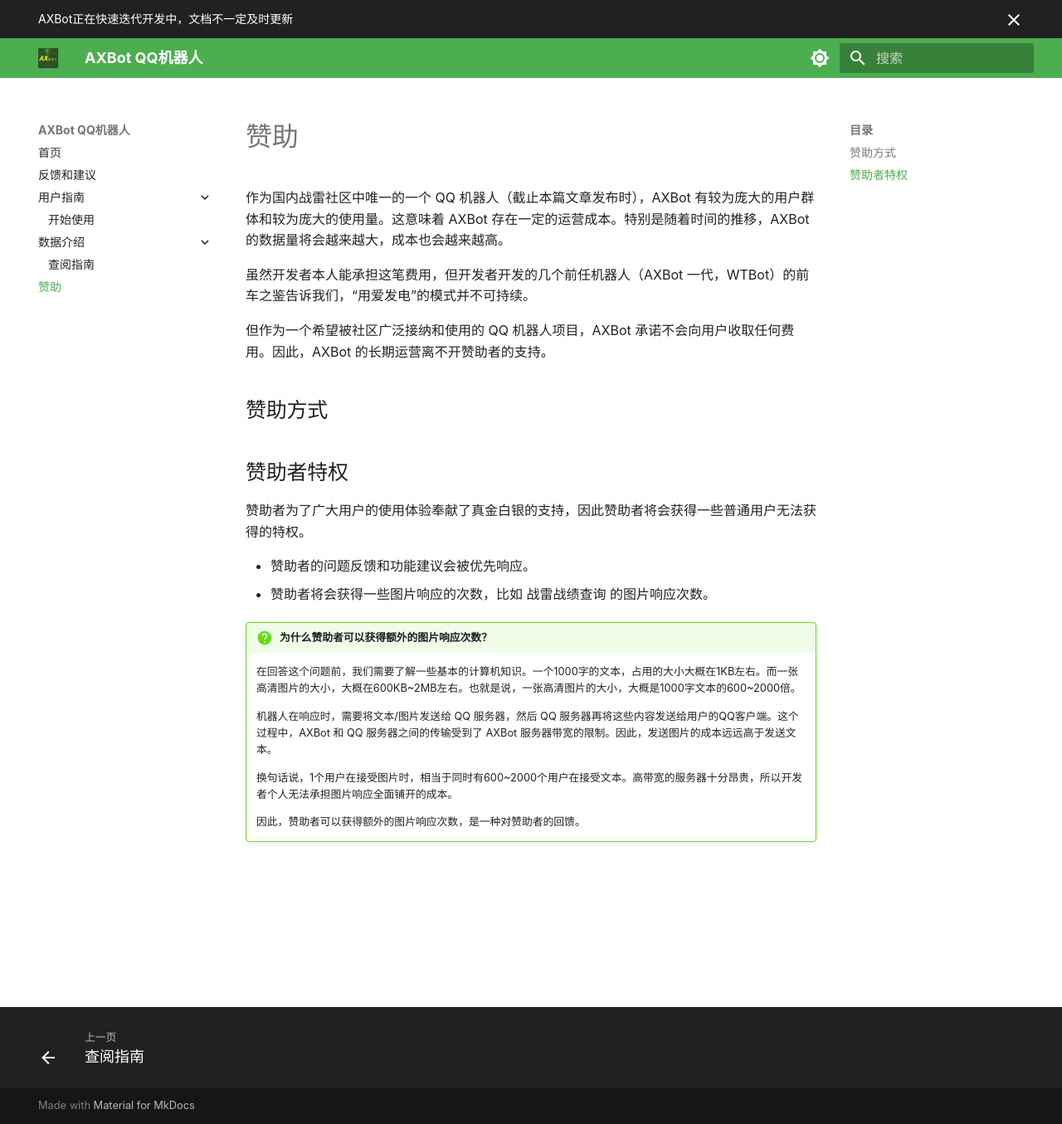
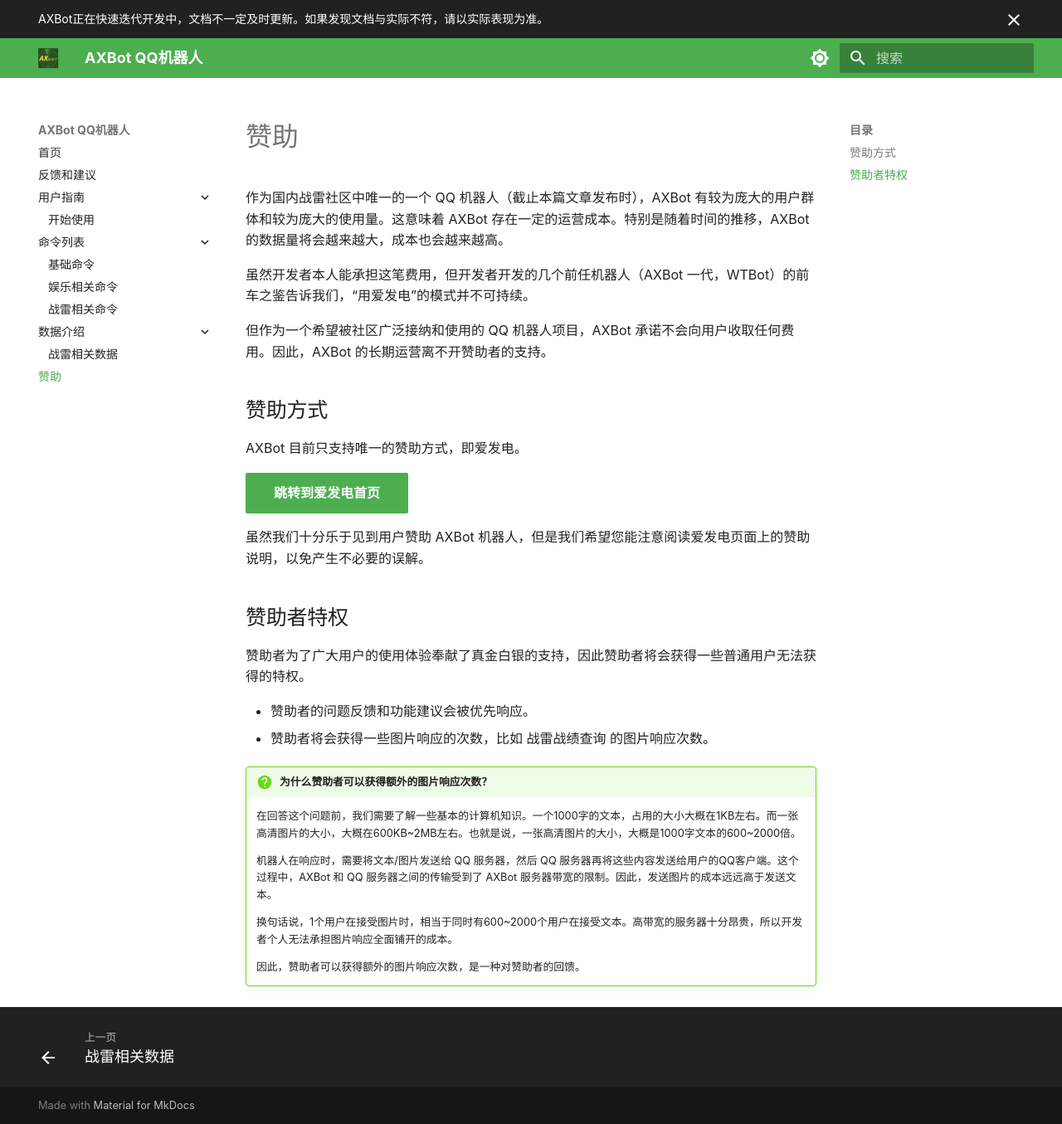
Before and after one commit to axiangcoding/axbot-qq-docs, an MkDocs documentation site: the page built from docs/sponsor.md, in a window 1280 px wide and 1355 px high. Shown: the whole window at 83% size. Built offline with MkDocs 1.6.1 and Material for MkDocs 9.7.7, drawn with Linux system fonts in a browser that asks for light colours.

Commit message:
更新文档

````diff
--- /dev/null
+++ b/docs/command-list/base-cmd.md
@@ -0,0 +1,33 @@
+# 基础命令
+
+## 帮助
+
+帮助命令，用于查看 AXBot 的帮助信息。
+
+```shell title="命令格式"
+@AXBot /帮助
+```
+
+## 系统信息
+
+用于查看 AXBot 当前的系统信息。该命令未出现在功能列表中，仅在需要时可以使用并根据返回内容来排查问题。
+
+```shell title="命令格式"
+@AXBot /系统信息
+```
+
+## 问题反馈
+
+显示问题反馈的相关渠道和方式。
+
+!!! question "为什么不能直接用命令反馈问题？"
+
+    我相信大家更希望直接通过命令来反馈问题，而不是通过其他渠道（加群，B站私信）来反馈，我理解大家的这点诉求。
+
+    但是，由于平台在主动消息上的严格限制，AXBot无法及时将问题双向传递给开发者和用户，这会造成很多困扰。所以我们只保留了固定渠道的问题反馈方式。
+
+    如果你刚好有问题想要反馈，可以查看 [反馈和建议](../report.md) 来了解如何反馈问题。
+
+```shell title="命令格式"
+@AXBot /问题反馈
+```
--- /dev/null
+++ b/docs/command-list/funny-cmd.md
@@ -0,0 +1,15 @@
+# 娱乐相关命令
+
+## 签到
+
+每日签到，获得机器人的亲密度和随机的奖励。
+
+```bash title="命令格式"
+@AXBot /签到
+```
+
+### 注意事项
+
+- 连续签到会获得机器人亲密度，连续签到的时间越长，获得的亲密度越多
+- 亲密度高达一定程度时，会有一些特殊的功能开放（在各自的命令中会有说明）
+- 签到满 10 天时，每逢 10 的倍数天数，都会获得随机奖励（目前仅有图片版战雷战绩查询次数）
--- /dev/null
+++ b/docs/command-list/wt-cmd.md
@@ -0,0 +1,69 @@
+# 战雷相关命令
+
+## 战雷战绩
+
+查看战雷玩家的基本战绩信息，包括但不限于昵称，等级，胜率，效率值等。
+
+本条命令会返回文本信息和图片信息两种，而图片信息中又包括了信息密度更高的高清图和信息密度较低的低清图。
+
+!!! question "为什么我查询战绩给的不是图片？"
+
+    由于AXBot的服务器带宽有限，目前不是所有人都会收到图片作为回复。有两种渠道可以获得图片版战绩查询的次数：
+
+    - 定期签到将会获赠随机次数。详见 [签到命令](./funny-cmd.md#_2)
+    - 通过 [赞助](../sponsor.md) 获得回赠的礼物，礼物中包含了固定次数的战绩查询次数。
+
+    此外，如果你和机器人的亲密度达到50及以上时，你的文本查询将升级为同等信息密度的图片（这个图片的信息密度不及高清图）
+
+```bash title="命令格式"
+@AXBot /战雷战绩 <玩家昵称>
+
+@AXBot /战雷战绩 "<带空格的玩家昵称>"
+
+@AXBot /战雷战绩 “<带空格的玩家昵称>”
+```
+
+### 注意事项
+
+- 第一次在 AXBot 上查询某个玩家时，查询返回的时间会比较长，因为 AXBot 需要从战雷服务器获取公开数据，因此请不要在结果返回之前频繁查询
+- 当两次查询的间隔超过 7 天时，AXBot 需要重新获取数据，因此查询返回的时间也会比较长，原因同上
+- 如果查询的玩家昵称中包含空格，需要使用引号将昵称括起来，否则会被当成多个参数
+- 查询的玩家昵称区分大小写，如果大小写不一致，查询结果可能会不准确
+- 如果玩家昵称中包含了异体字，比如 看着像 “a” 但实际上是 “ɑ” 时，请正确输入异体字
+- 如果玩家昵称比较“逆天”，那么返回值中 AXBot 会把昵称替换为 “[逆天 ID]”。但在某些情况下，AXBot 识别不到昵称违规但是平台认为违规时，会被平台直接判定违规而导致战绩内容无法返回，而显示错误信息。此时建议更改昵称
+
+- 玩家如果是非 PC 平台玩家，需要在查询时在昵称后面加上平台后缀，比如 `昵称@live` 或 `昵称@psn`
+- 暂不支持手游玩家数据查询和返回
+
+## 战雷战绩快查
+
+提供一种便捷的方式，尽可能避免输入玩家昵称，快捷查询战雷玩家的基本战绩信息。返回的内容和 `/战雷战绩` 命令一致。
+
+```bash title="命令格式"
+@AXBot /战雷战绩快查
+
+@AXBot /战雷战绩快查 <序号>
+
+@AXBot /战雷战绩快查 绑定 <玩家昵称>
+
+@AXBot /战雷战绩快查 解绑 <序号>
+
+```
+
+### 注意事项
+
+- 如果你已经绑定了玩家昵称，那么不输入序号时，会查询第一个绑定的玩家
+- 最多绑定 10 个玩家昵称
+- 昵称的注意事项和 `/战雷战绩` 命令的 [注意事项](#_3) 一致，可以参考
+
+## 战雷梗图
+
+随机输出一张战雷相关的梗图，用于娱乐。
+
+```bash title="命令格式"
+@AXBot /战雷梗图
+```
+
+AXBot 会不定期人工收集梗图。如果你有好的梗图，请扫描下面的二维码加群并发在群里。
+
+<img src="../../images/axbot_meme_group_qrcode.jpg" width="300">
--- a/docs/data-intro/index.md
+++ /dev/null
@@ -1,3 +0,0 @@
-# 查阅指南
-
-本章节将着重介绍和数据有关的内容
--- /dev/null
+++ b/docs/data-intro/wt-data.md
@@ -0,0 +1,5 @@
+# 战雷相关数据
+
+本章节将着重介绍和战雷有关的数据
+
+_正在施工中_
--- a/docs/sponsor.md
+++ b/docs/sponsor.md
@@ -8,7 +8,11 @@
 
 ## 赞助方式
 
+AXBot 目前只支持唯一的赞助方式，即爱发电。
 
+[跳转到爱发电首页](https://ifdian.net/a/axbot?tab=home){ .md-button .md-button--primary }
+
+虽然我们十分乐于见到用户赞助 AXBot 机器人，但是我们希望您能注意阅读爱发电页面上的赞助说明，以免产生不必要的误解。
 
 ## 赞助者特权
 
--- a/mkdocs.yml
+++ b/mkdocs.yml
@@ -27,7 +27,6 @@
   features:
     # - navigation.tabs
     - navigation.expand
-    # - navigation.tracking
     - navigation.top
     - search.suggest
     - social
@@ -39,12 +38,28 @@
   - report.md
   - 用户指南:
       - user-guide/how-to-use.md
+  - 命令列表:
+      - command-list/base-cmd.md
+      - command-list/funny-cmd.md
+      - command-list/wt-cmd.md
   - 数据介绍:
-      - data-intro/index.md
+      - data-intro/wt-data.md
   - sponsor.md
 
 markdown_extensions:
+  - def_list
   - attr_list
   - admonition
   - pymdownx.details
   - pymdownx.superfences
+  - pymdownx.highlight:
+      anchor_linenums: true
+      line_spans: __span
+      pygments_lang_class: true
+  - pymdownx.inlinehilite
+  - pymdownx.snippets
+  - pymdownx.superfences
+  - pymdownx.tasklist:
+      custom_checkbox: true
+  - toc:
+      permalink: true
--- a/overrides/main.html
+++ b/overrides/main.html
@@ -1,4 +1,3 @@
-{% extends "base.html" %}
-{% block announce %}
-AXBot正在快速迭代开发中，文档不一定及时更新
+{% extends "base.html" %} {% block announce %}
+AXBot正在快速迭代开发中，文档不一定及时更新。如果发现文档与实际不符，请以实际表现为准。
 {% endblock %}
````
Also changed, not shown: docs/user-guide/how-to-use.md (+2 -2 lines), docs/images/axbot_meme_group_qrcode.jpg (added).
